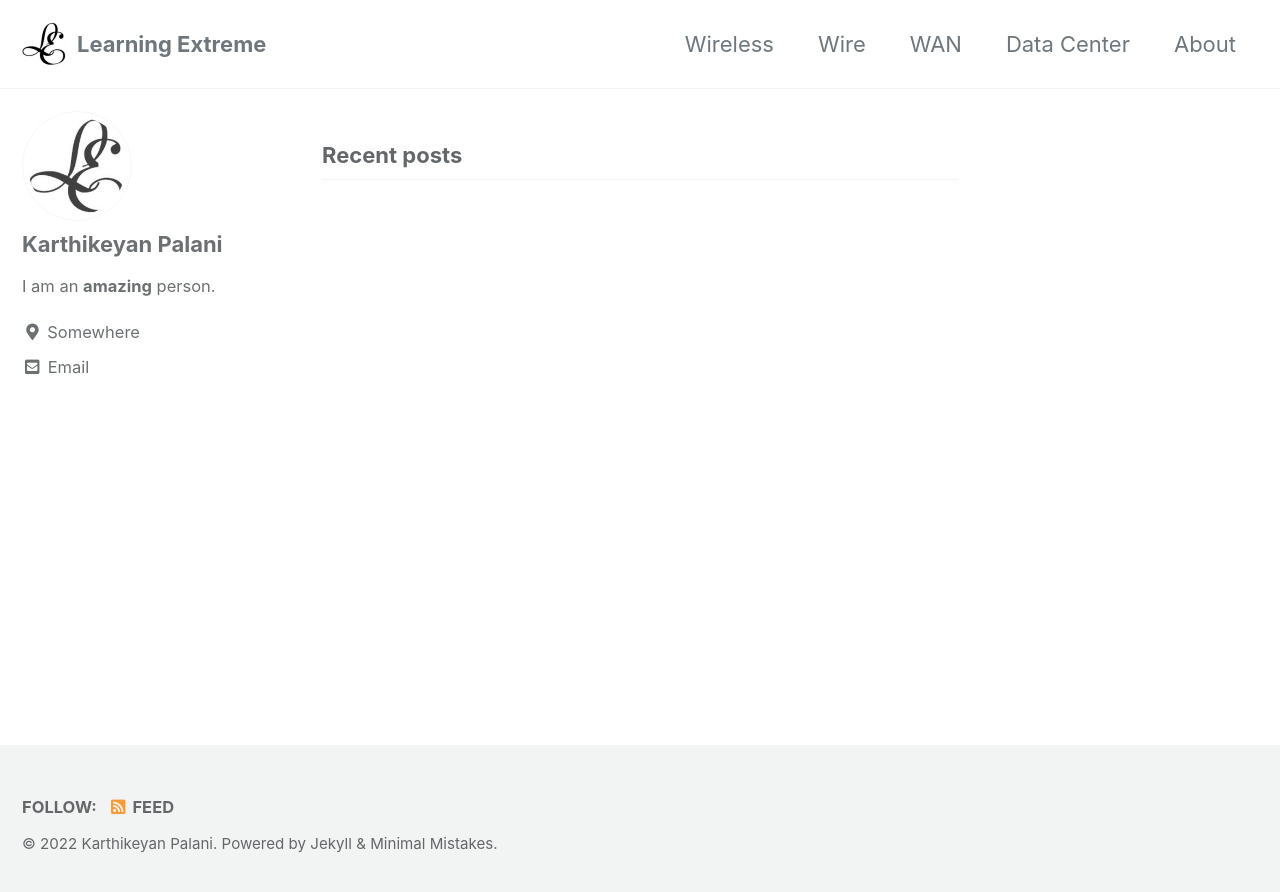
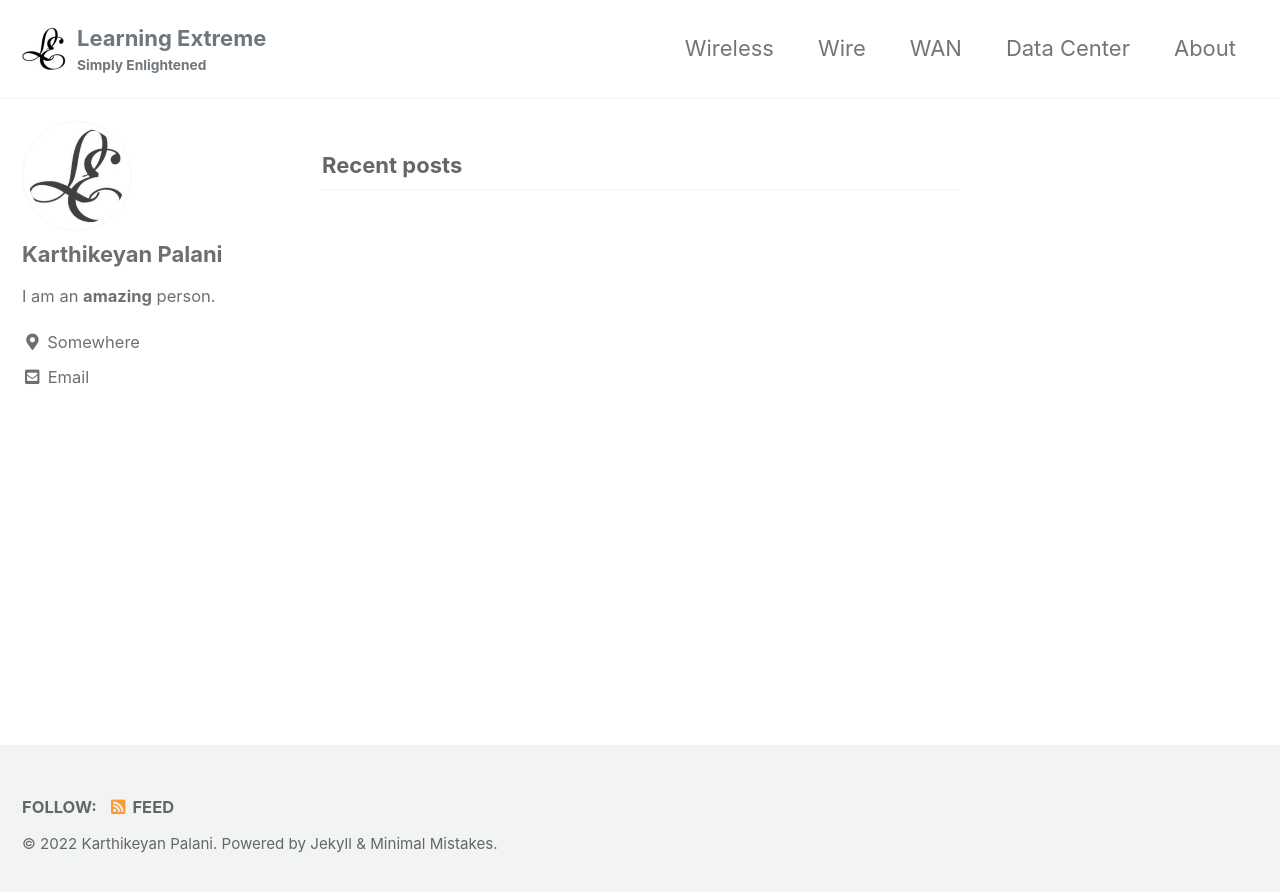
Before and after one commit to learningextreme/Myblog, a Jekyll site: the page built from index.html, in a window 1280 px wide. Shown: the top 892 px of the page. Built offline with Jekyll 4.4.1, drawn with Linux system fonts in a browser that asks for light colours; cached includes are drawn as plain includes; the list of posts is cut into pages by our own code.

Commit message:
subtitle

```diff
--- a/_config.yml
+++ b/_config.yml
@@ -18,7 +18,7 @@ minimal_mistakes_skin    : "default" # "air", "aqua", "contrast", "dark", "dirt"
 locale                   : "en-US"
 title                    : "Learning Extreme"
 title_separator          : "-"
-subtitle                 : # site tagline that appears below site title in masthead
+subtitle                 : "Simply Enlightened" # site tagline that appears below site title in masthead
 name                     : "Karthikeyan Palani"
 description              : "A flexible Jekyll theme for your blog or site with a minimalist aesthetic."
 url                      : "https://learningextreme.com" # the base hostname & protocol for your site e.g. "https://mmistakes.github.io"
```
